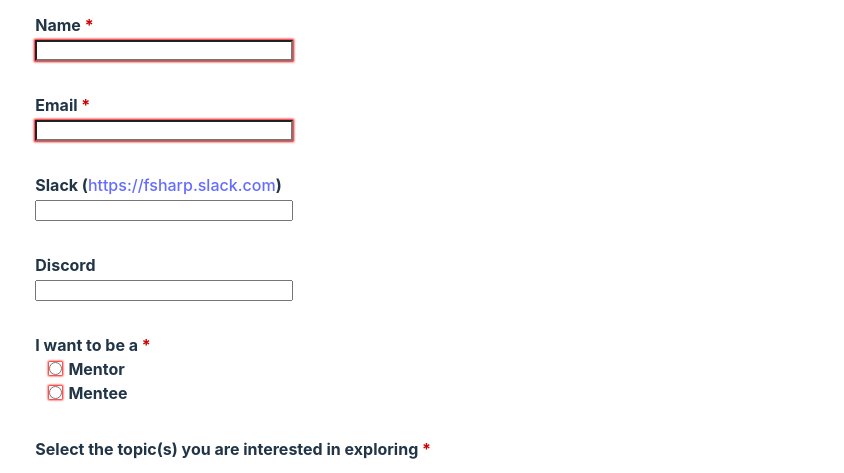
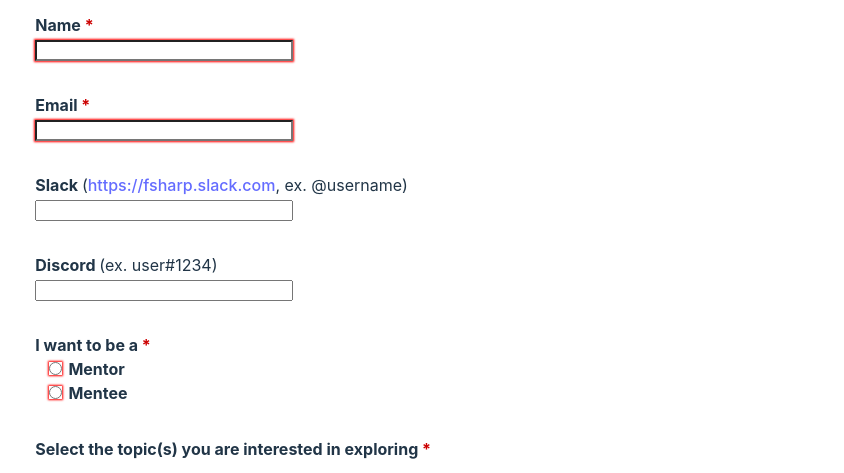
Before and after one commit to fsharp-mentorship/mentorship-form, a website built with Vite: page index.html in a window 1280 px wide. Shown: the part 262-735 px from the top of the page, without its empty margins (155-999 px from the left). Built offline with nearby package versions, Linux system fonts and the light colour scheme.

Commit message:
Add Examples to Slack and Discord Names

```diff
--- a/src/main.ts
+++ b/src/main.ts
@@ -15,11 +15,11 @@ document.querySelector<HTMLDivElement>('#app')!.innerHTML = `
         <input type="email" name="email" value="" required/>
       </p>
       <p>
-        <label>Slack (<a href="https://fsharp.slack.com">https://fsharp.slack.com</a>)</label>
+        <label>Slack <span class="example">(<a href="https://fsharp.slack.com">https://fsharp.slack.com</a>, ex. @username)</span></label>
         <input type="text" name="slack_name"/>
       </p>
       <p>
-        <label>Discord</label>
+        <label>Discord <span class="example">(ex. user#1234)</span></label>
         <input type="text" name="discord_name"/>
       </p>
       <p>
--- a/src/style.css
+++ b/src/style.css
@@ -86,6 +86,10 @@ label {
   display: block;
   align-self: start;
   font-weight: bold;
+}
+
+label > .example {
+  font-weight: normal;
 }
 
 .topics {
```
